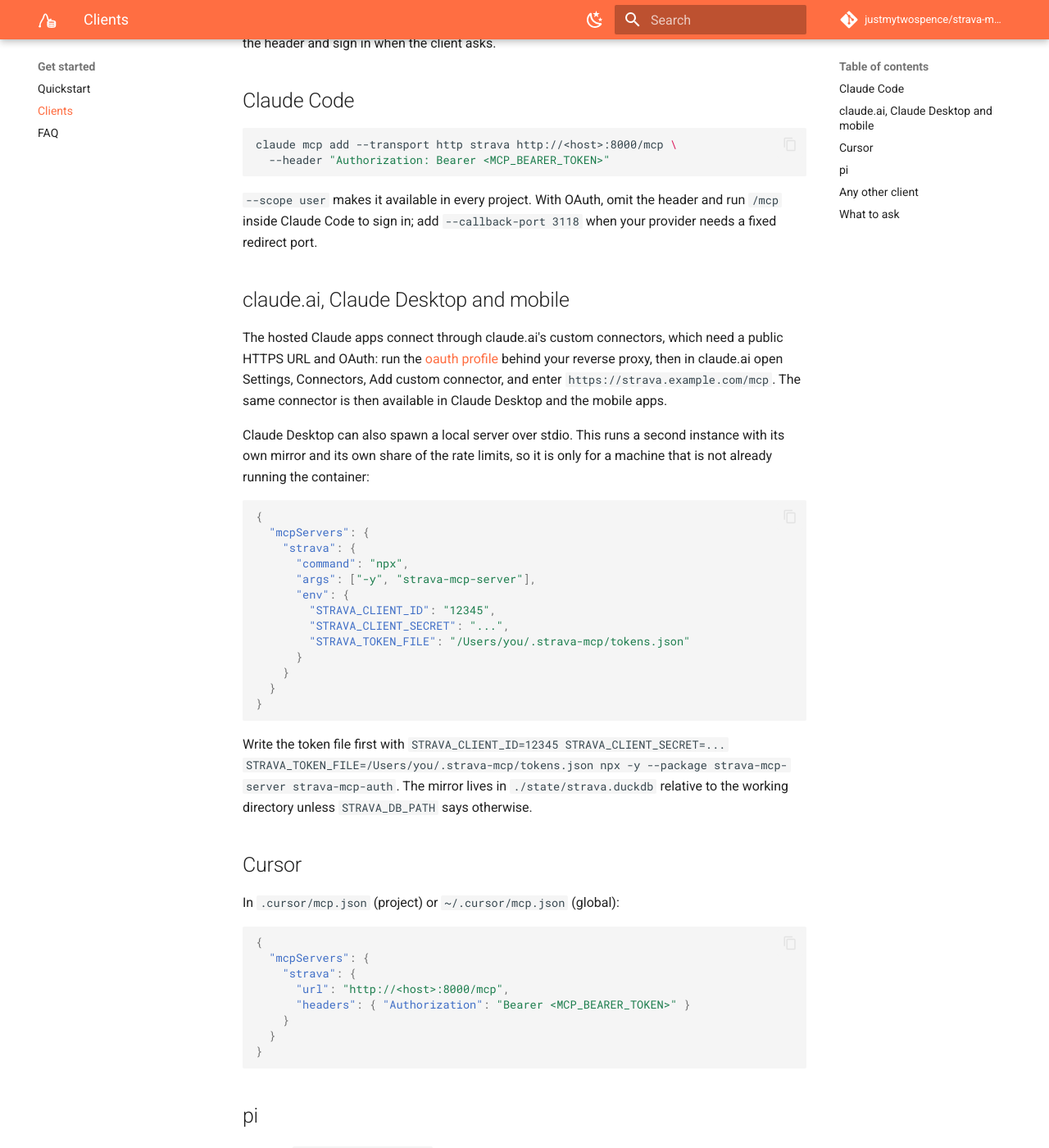
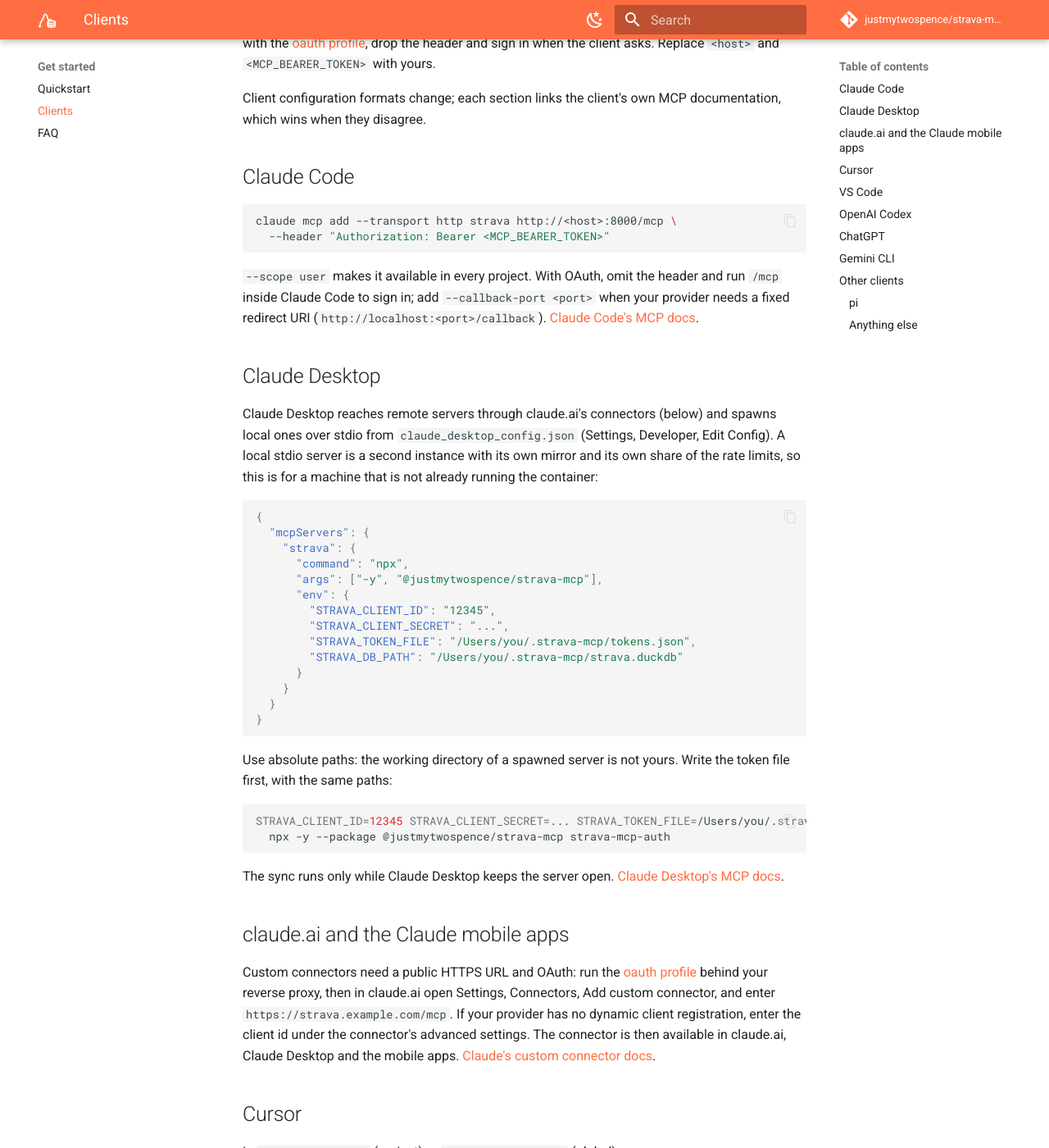
Before and after one commit to justmytwospence/strava-mcp, an MkDocs documentation site: the page built from docs/clients.md, in a window 1280 px wide and 1400 px high, scrolled down 239 px. Shown: the whole window at 82% size. Built offline with MkDocs 1.6.1 and Material for MkDocs 9.7.7, drawn with Linux system fonts in a browser that asks for light colours; comment, search, counter and statistics services are not loaded; some of the changed text lies outside the part shown.

Commit message:
docs: client setup for Claude Code, Claude Desktop, claude.ai, Cursor, VS Code, Codex, ChatGPT, Gemini CLI and pi
Mainstream clients first with their current configuration formats and links to
their own MCP documentation; the pi section follows pi's documented mcp.json,
exposure and OAuth options. The npm package name is the scoped one, and the
callback port is a placeholder.

````diff
--- a/docs/clients.md
+++ b/docs/clients.md
@@ -1,6 +1,8 @@
 # Clients
 
-The server speaks [Streamable HTTP](https://modelcontextprotocol.io/specification/2025-06-18/basic/transports) at `http://<host>:8000/mcp` and also accepts older session-based clients. Every example below uses the bearer token; with the [oauth profile](authentication.md#oauth-21-with-your-identity-provider) drop the header and sign in when the client asks.
+The server speaks [Streamable HTTP](https://modelcontextprotocol.io/specification/2025-06-18/basic/transports) at `http://<host>:8000/mcp` (older session-based clients work too) and, with the npm package, stdio. Every HTTP example below sends the bearer token; with the [oauth profile](authentication.md#oauth-21-with-your-identity-provider), drop the header and sign in when the client asks. Replace `<host>` and `<MCP_BEARER_TOKEN>` with yours.
+
+Client configuration formats change; each section links the client's own MCP documentation, which wins when they disagree.
 
 ## Claude Code
 
@@ -9,31 +11,41 @@
   --header "Authorization: Bearer <MCP_BEARER_TOKEN>"
 ```
 
-`--scope user` makes it available in every project. With OAuth, omit the header and run `/mcp` inside Claude Code to sign in; add `--callback-port 3118` when your provider needs a fixed redirect port.
+`--scope user` makes it available in every project. With OAuth, omit the header and run `/mcp` inside Claude Code to sign in; add `--callback-port <port>` when your provider needs a fixed redirect URI (`http://localhost:<port>/callback`). [Claude Code's MCP docs](https://code.claude.com/docs/en/mcp).
 
-## claude.ai, Claude Desktop and mobile
+## Claude Desktop
 
-The hosted Claude apps connect through claude.ai's custom connectors, which need a public HTTPS URL and OAuth: run the [oauth profile](authentication.md#oauth-21-with-your-identity-provider) behind your reverse proxy, then in claude.ai open Settings, Connectors, Add custom connector, and enter `https://strava.example.com/mcp`. The same connector is then available in Claude Desktop and the mobile apps.
-
-Claude Desktop can also spawn a local server over stdio. This runs a second instance with its own mirror and its own share of the rate limits, so it is only for a machine that is not already running the container:
+Claude Desktop reaches remote servers through claude.ai's connectors (below) and spawns local ones over stdio from `claude_desktop_config.json` (Settings, Developer, Edit Config). A local stdio server is a second instance with its own mirror and its own share of the rate limits, so this is for a machine that is not already running the container:
 
 ```json
 {
   "mcpServers": {
     "strava": {
       "command": "npx",
-      "args": ["-y", "strava-mcp-server"],
+      "args": ["-y", "@justmytwospence/strava-mcp"],
       "env": {
         "STRAVA_CLIENT_ID": "12345",
         "STRAVA_CLIENT_SECRET": "...",
-        "STRAVA_TOKEN_FILE": "/Users/you/.strava-mcp/tokens.json"
+        "STRAVA_TOKEN_FILE": "/Users/you/.strava-mcp/tokens.json",
+        "STRAVA_DB_PATH": "/Users/you/.strava-mcp/strava.duckdb"
       }
     }
   }
 }
 ```
 
-Write the token file first with `STRAVA_CLIENT_ID=12345 STRAVA_CLIENT_SECRET=... STRAVA_TOKEN_FILE=/Users/you/.strava-mcp/tokens.json npx -y --package strava-mcp-server strava-mcp-auth`. The mirror lives in `./state/strava.duckdb` relative to the working directory unless `STRAVA_DB_PATH` says otherwise.
+Use absolute paths: the working directory of a spawned server is not yours. Write the token file first, with the same paths:
+
+```sh
+STRAVA_CLIENT_ID=12345 STRAVA_CLIENT_SECRET=... STRAVA_TOKEN_FILE=/Users/you/.strava-mcp/tokens.json \
+  npx -y --package @justmytwospence/strava-mcp strava-mcp-auth
+```
+
+The sync runs only while Claude Desktop keeps the server open. [Claude Desktop's MCP docs](https://support.claude.com/en/articles/10949351-getting-started-with-local-mcp-servers-on-claude-desktop).
+
+## claude.ai and the Claude mobile apps
+
+Custom connectors need a public HTTPS URL and OAuth: run the [oauth profile](authentication.md#oauth-21-with-your-identity-provider) behind your reverse proxy, then in claude.ai open Settings, Connectors, Add custom connector, and enter `https://strava.example.com/mcp`. If your provider has no dynamic client registration, enter the client id under the connector's advanced settings. The connector is then available in claude.ai, Claude Desktop and the mobile apps. [Claude's custom connector docs](https://support.claude.com/en/articles/11175166-getting-started-with-custom-connectors-using-remote-mcp).
 
 ## Cursor
 
@@ -50,13 +62,15 @@
 }
 ```
 
-## pi
+[Cursor's MCP docs](https://cursor.com/docs/context/mcp).
 
-pi reads `~/.pi/agent/mcp.json` in the same shape:
+## VS Code
+
+VS Code's own format (`.vscode/mcp.json` in a workspace, or the user `mcp.json` through *MCP: Open User Configuration*) uses a top-level `servers` object:
 
 ```json
 {
-  "mcpServers": {
+  "servers": {
     "strava": {
       "type": "http",
       "url": "http://<host>:8000/mcp",
@@ -66,9 +80,62 @@
 }
 ```
 
-With OAuth, replace `headers` with `"oauth": { "clientId": "strava-mcp", "callbackPort": 3118 }` and register that port's callback at your provider.
+The tools appear in Copilot's agent mode. The portable Copilot format (`~/.copilot/mcp-config.json`) uses `mcpServers` with the same entry. [VS Code's MCP docs](https://code.visualstudio.com/docs/copilot/customization/mcp-servers).
 
-## Any other client
+## OpenAI Codex
+
+Codex CLI, the IDE extension and the ChatGPT desktop app share `~/.codex/config.toml`:
+
+```toml
+[mcp_servers.strava]
+url = "https://strava.example.com/mcp"
+bearer_token_env_var = "STRAVA_MCP_TOKEN"
+```
+
+with `STRAVA_MCP_TOKEN` set to the bearer in Codex's environment (or `http_headers = { "Authorization" = "Bearer ..." }`). For a local stdio instance instead, `command = "npx"`, `args = ["-y", "@justmytwospence/strava-mcp"]` and an `[mcp_servers.strava.env]` table with the variables from the Claude Desktop example. [Codex's MCP docs](https://developers.openai.com/codex/mcp).
+
+## ChatGPT
+
+ChatGPT's connectors (Settings, Connectors, with developer mode enabled under Advanced) accept a remote server over HTTPS with OAuth: the [oauth profile](authentication.md#oauth-21-with-your-identity-provider) behind your reverse proxy, as for claude.ai. The ChatGPT desktop app can also use the Codex configuration above. [OpenAI's connector docs](https://platform.openai.com/docs/mcp).
+
+## Gemini CLI
+
+In `~/.gemini/settings.json` (or the project's `.gemini/settings.json`), `httpUrl` selects Streamable HTTP:
+
+```json
+{
+  "mcpServers": {
+    "strava": {
+      "httpUrl": "http://<host>:8000/mcp",
+      "headers": { "Authorization": "Bearer <MCP_BEARER_TOKEN>" }
+    }
+  }
+}
+```
+
+[Gemini CLI's MCP docs](https://geminicli.com/docs/tools/mcp-server/).
+
+## Other clients
+
+### pi
+
+`pi mcp add strava --url http://<host>:8000/mcp --bearer-token-env-var STRAVA_MCP_TOKEN` writes the entry to `~/.pi/agent/mcp.json`, reading the bearer from that environment variable; the equivalent by hand:
+
+```json
+{
+  "mcpServers": {
+    "strava": {
+      "url": "http://<host>:8000/mcp",
+      "headers": { "Authorization": "Bearer ${STRAVA_MCP_TOKEN}" },
+      "description": "The athlete's Strava history: activities, streams, segments, routes, SQL over the mirror"
+    }
+  }
+}
+```
+
+`pi mcp list` checks the connection; `/mcp` inside a session inspects it. By default pi exposes a server's tools to the model through `codemode` scripts; `"exposure": "direct"` declares them like built-in tools, and `toolExposure` can single out a few (`"strava_query": "direct"`). With OAuth, drop `headers`; pi registers itself with the provider when it supports dynamic registration, or takes a registered client: `"oauth": { "clientId": "strava-mcp", "callbackPort": <port> }`, whose redirect URI is `http://127.0.0.1:<port>/callback`. `pi mcp login strava` signs in outside a session. [pi's MCP docs](https://github.com/earendil-works/pi/blob/main/packages/coding-agent/docs/mcp.md).
+
+### Anything else
 
 Anything that speaks Streamable HTTP works: point it at `/mcp` with the `Authorization` header. The MCP Inspector is a quick check:
 
@@ -77,6 +144,4 @@
   --header "Authorization: Bearer <MCP_BEARER_TOKEN>"
 ```
 
-## What to ask
-
-The server exposes [33 tools](reference/tools.md), including `strava_query`, which runs read-only SQL over the whole mirror, and `strava_schema`, which describes it. Models do well with questions like "how did my running volume change over the last three months", "compare my efforts on segment 1234", "what was my heart rate drift in yesterday's long run", because the answer is a query over the typed tables rather than a dozen API calls. The [prompts](reference/tools.md#prompts) package the common ones.
+The [FAQ](faq.md#what-does-the-model-provider-see) explains what a hosted client's model provider sees.
````
